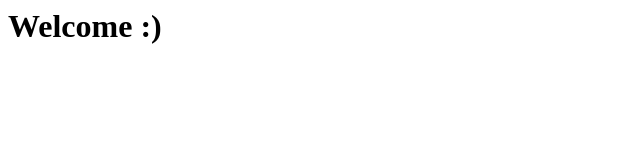
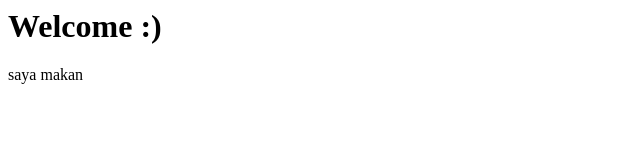
Before and after one commit to bennitositohang/bennitositohang.github.io, a plain HTML site: page index.html in a window 1280 px wide. Shown: the full height of the page, 0-640 px from the left. Drawn offline with Linux system fonts and the light colour scheme.

Commit message:
Update index.html
menambahin saya makan

```diff
--- a/index.html
+++ b/index.html
@@ -4,5 +4,6 @@
 </head>
 <body>
    <h1>Welcome :)</h1>
+  <p> saya makan </p>
 </body>
 </html>
```
